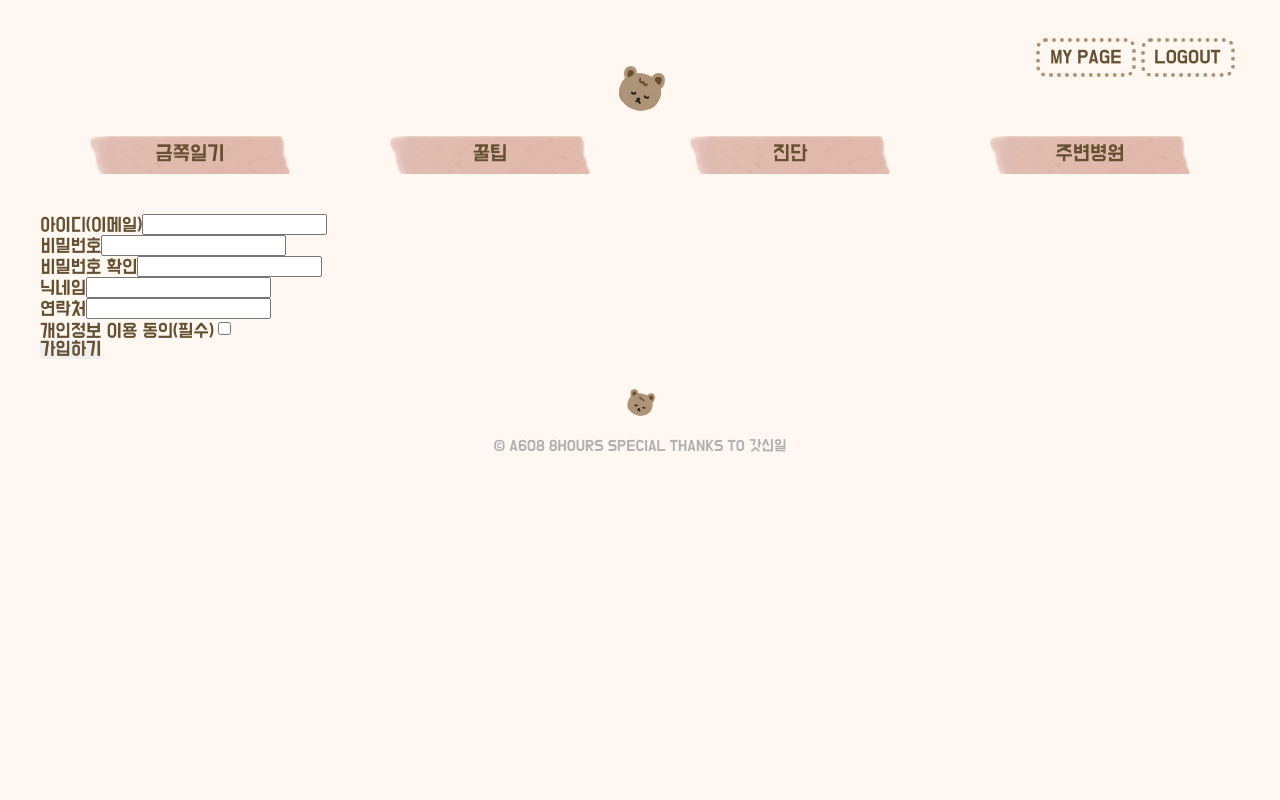
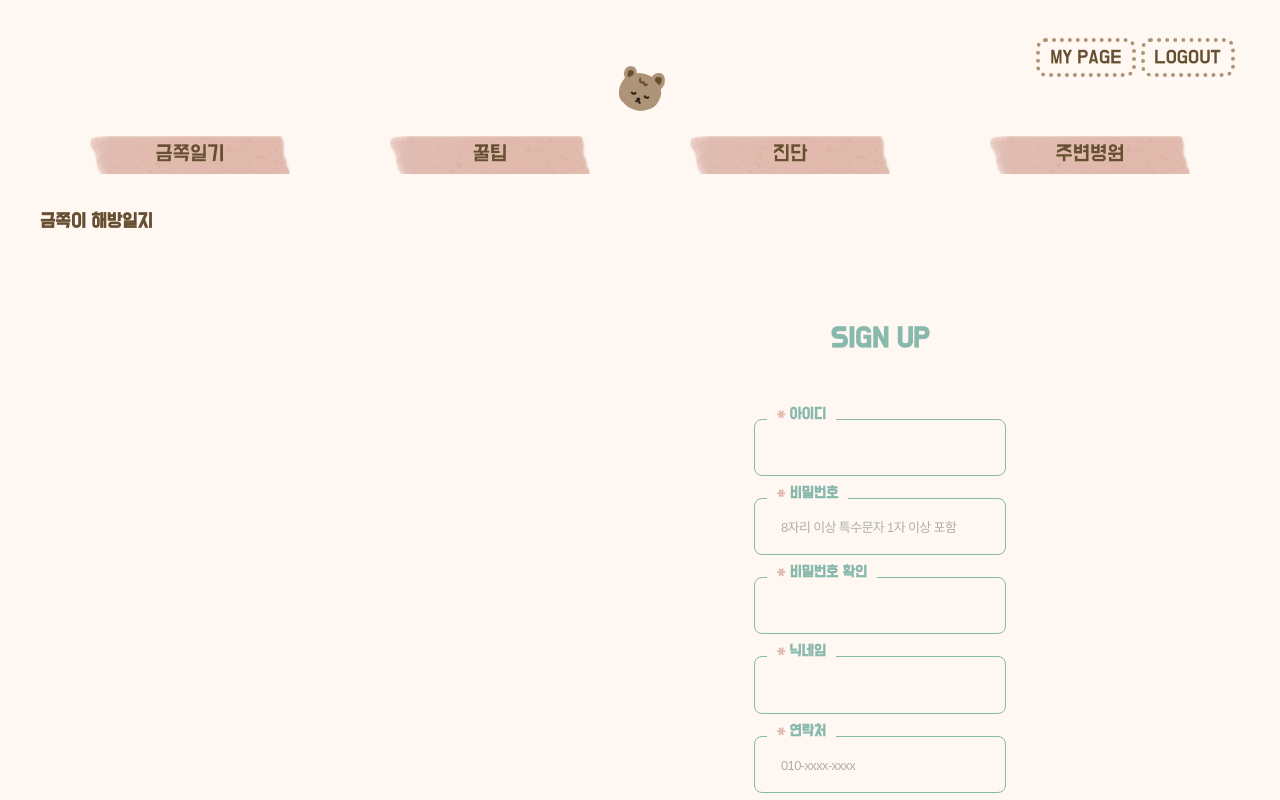
Before and after one commit to MyGoldenKids/goldenkid-frontend, a Vue app in the folder vue-project/: page /member/signup in a window 1280 px wide. Shown: the top 800 px of the page. Built offline with nearby package versions, Linux system fonts and the light colour scheme; what v-calendar would draw is missing.

Commit message:
feat: 로그인 회원가입 레이아웃 적용 #12

```diff
--- a/vue-project/src/components/member/MemberSignupComponent.vue
+++ b/vue-project/src/components/member/MemberSignupComponent.vue
@@ -26,43 +26,165 @@ function submitForm() {
 </script>
 
 <template>
-    <div>
-        <div>
+    <div class="user-wrap">
+        <div class="user-wrap-left">
+            <h1>금쪽이 해방일지</h1>
+        </div>
+        <div class="user-wrap-right">
+            <div class="signup-form">
+                <h1>SIGN UP</h1>
                 <form @submit.prevent="submitForm">
-                <div>
-                    <label for="memberId">아이디(이메일)</label>
+                    <div class="sign-grid">
+                        <div class="sign-item message">
+                            <label for="memberId" class="label"><span>*</span> 아이디</label>
                             <input
                                 type="email"
                                 v-model="member.memberId"
                                 required
                                 @keyup="checkId(member.memberId)"
                             />
-                    {{ message }}
+                            <span class="message-text">{{ message }}</span>
                         </div>
-                <div>
-                    <label for="password">비밀번호</label>
-                    <input type="password" required v-model="member.password" />
+                            <div class="sign-item">
+                            <label for="password" class="label"><span>*</span> 비밀번호</label>
+                            <input type="password" required v-model="member.password" placeholder="8자리 이상 특수문자 1자 이상 포함" />
                         </div>
-                <div>
-                    <label for="passwordValidate">비밀번호 확인</label>
+                            <div class="sign-item">
+                            <label for="passwordValidate" class="label"><span>*</span> 비밀번호 확인</label>
                             <input type="password" v-model="passwordValidate" />
                         </div>
-                <div>
-                    <label for="nickname">닉네임</label>
+                            <div class="sign-item">
+                            <label for="nickname" class="label"><span>*</span> 닉네임</label>
                             <input type="text" required v-model="member.nickname" />
                         </div>
-                <div>
-                    <label for="phoneNumber">연락처</label>
-                    <input type="tel" required v-model="member.phoneNumber" />
+                            <div class="sign-item">
+                            <label for="phoneNumber" class="label"><span>*</span> 연락처</label>
+                            <input type="tel" required v-model="member.phoneNumber" placeholder="010-xxxx-xxxx"/>
                         </div>
-                <div>
+                        <div class="sign-item">
+                            <input type="checkbox" v-model="checked" />
                             <label for="checkbox">개인정보 이용 동의(필수)</label>
-                    <input type="checkbox" v-model="checked" />
                         </div>
+                        <div class="sign-item">
                             <button type="submit">가입하기</button>
+                        </div>
+                    </div>
                 </form>
+            </div>
         </div>
     </div>
 </template>
 
-<style scoped></style>
+<style scoped>
+.user-wrap {
+    display: grid;
+    grid-template-columns: 40% 60%;
+    height: 100vh;
+}
+.user-wrap-right {
+    /* background-color: pink; */
+    display: grid;
+    align-items: center;
+}
+.signup-form {
+    /* background-color: cadetblue; */
+    width: 35%;
+    margin: 0 auto;
+}
+.signup-form h1 {
+    text-align: center;
+    font-size: 1.5rem;
+    color: #89B9AD;
+    margin-bottom: 50px;
+}
+.sign-grid {
+    width: 100%;
+    margin: 0 auto;
+    display: grid;
+}
+.sign-item {
+    width: 100%;
+    margin: 0.313rem auto;
+    box-sizing: border-box;
+    position: relative;
+}
+.sign-item .label {
+    display: inline-block;
+    position: absolute;
+    top: -8px;
+    left: 0.8rem;
+    padding: 0.625rem;
+    background: #FFF8F2;
+    font-size: 0.8rem;
+    color: #89B9AD;
+    font-weight: bold;
+}
+
+.sign-item label span{
+    color: #E1BAAD;
+    vertical-align: -1px;
+}
+
+.sign-item input[type=email], input[type=password], input[type=text], input[type=tel]{
+    width: 100%;
+    border: 1px solid #89B9AD !important;
+    font-size: 1rem;
+    line-height: 1.45;
+    letter-spacing: -0.04rem;
+    border-radius: 8px;
+    padding: 16px;
+    margin-top: 12px;
+    background-color: inherit;
+    box-sizing: border-box;
+    color:inherit;
+}
+.sign-item
+.sign-item input:focus {
+    background-color: inherit;
+    border: #89B9AD;
+}
+
+
+.sign-item input::placeholder {
+    text-align: left;
+    padding: 0 10px;
+    color: #aeaeae;
+    font-size: 13px;
+}
+
+.sign-item button {
+    display: block;
+    width: 80%;
+    margin: 0 auto;
+    box-sizing: border-box;
+    background-color :#89B9AD;
+    color: #fff;
+    border: none;
+    font-size: 1rem;
+    line-height: 1.45;
+    letter-spacing: -0.04rem;
+    border-radius: 30px;
+    padding: 13px;
+    margin-top: 12px;
+}
+.sign-item button:hover {
+    background-color: #E1BAAD;
+    transition-duration: 0.8s;
+    cursor: pointer;
+}
+.message {
+    position: relative;
+}
+.message-text {
+    position: absolute;
+    text-align: left;
+    top: 15px;
+    right: -15px;
+    transform: translate(100%, 100%);
+}
+
+.custom-checkbox input[type="checkbox"] {
+  display: none;
+}
+
+</style>
```
Lines whose indentation alone changed are shown as unchanged.
